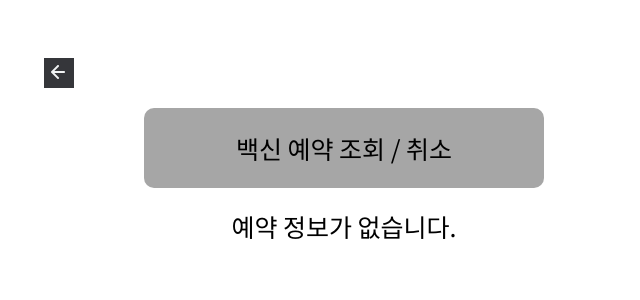
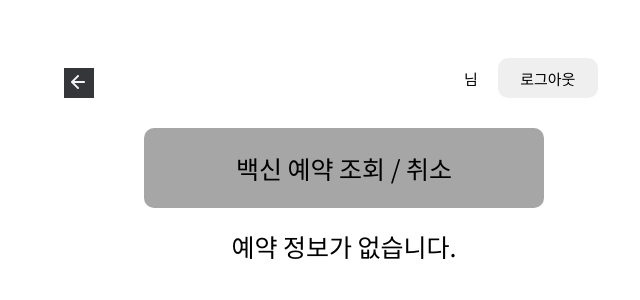
Before and after one commit to tkdgh1013/KW_database, a React (Create React App) app in the folder frontend/: page /Mypage in a window 1280 px wide. Shown: the top 300 px of the page, without its empty margins (296-936 px from the left). Built offline with nearby package versions, Linux system fonts and the light colour scheme; no server answers.

Commit message:
mypage 로그아웃

```diff
--- a/frontend/src/pages/Mypage.js
+++ b/frontend/src/pages/Mypage.js
@@ -13,11 +13,21 @@ const Body = styled.div`
     font-size:25px;
     font-family:"Noto Sans KR";
 `
+const User=styled.div`
+    display:flex;
+    align-content : center;
+    width:600px;
+    height:50px;
+    font-size: 15px;
+    font-family:"Noto Sans KR";
+    margin-top:50px;
+
+`
 const ImgWrap = styled.div`
     display:flex;
-    justify-content:flex-start;
-    width:600px;
-    margin-top:50px;
+    width:30px;
+    height:30px;
+    padding: 10px 20px;
 `
 
 const Wrap = styled.div`
@@ -68,6 +78,27 @@ const BtnWrap = styled.div`
     justify-content: flex-end;
     margin-bottom: 20px;
 `
+const Btnlogout = styled.button`
+    align-items:flex-end;
+    align-content: center;
+    padding: 10px 20px;
+    width:100px;
+    height:40px;
+    border: 0;
+    border-radius: 10px;
+    font-size: 15px;
+    font-family:"Noto Sans KR";
+    cursor: pointer;
+`
+
+const Name = styled.div`
+    margin-left:330px;
+    padding: 10px 20px;
+`
+const logoutHandler = () => {
+    window.sessionStorage.clear();
+    document.location.href = '/'
+}
 
 const deleteHandler = ({index,RRN,vaccine}) => {
     axios.get("http://localhost:4000/subRes", {params:{Index : index, RRN: RRN, vaccine:vaccine}}).then(({data})=>{
@@ -228,6 +259,10 @@ function MyReservation(props){
 const Mypage= ({history})=>{
 
     const RRN = window.sessionStorage.getItem('RRN');
+    const [username, setUsername] = useState();
+    useEffect(()=>{
+        axios.get('http://localhost:4000/username',{params:{RRN:RRN}}).then(({data})=>{setUsername(data[0].name)});
+    },[])
 
     const [hospitalName1,setHospitalName1]=useState("");
     const [contact1,setContact1]=useState("");
@@ -287,7 +322,10 @@ const Mypage= ({history})=>{
 
     return (
     <Body><Wrap>
-        <ImgWrap><img src={icon} onClick = {()=>{document.location.href = '/home'}}></img></ImgWrap>
+        <User><ImgWrap><img src={icon} onClick = {()=>{document.location.href = '/home'}}></img></ImgWrap>
+        <Name>{username}님</Name>
+        <Btnlogout onClick={()=>logoutHandler()}>로그아웃</Btnlogout>
+        </User>
         <TitleWrap><Title>백신 예약 조회 / 취소</Title> </TitleWrap>
         <MyReservation count={number}
         RRN={RRN}
```
